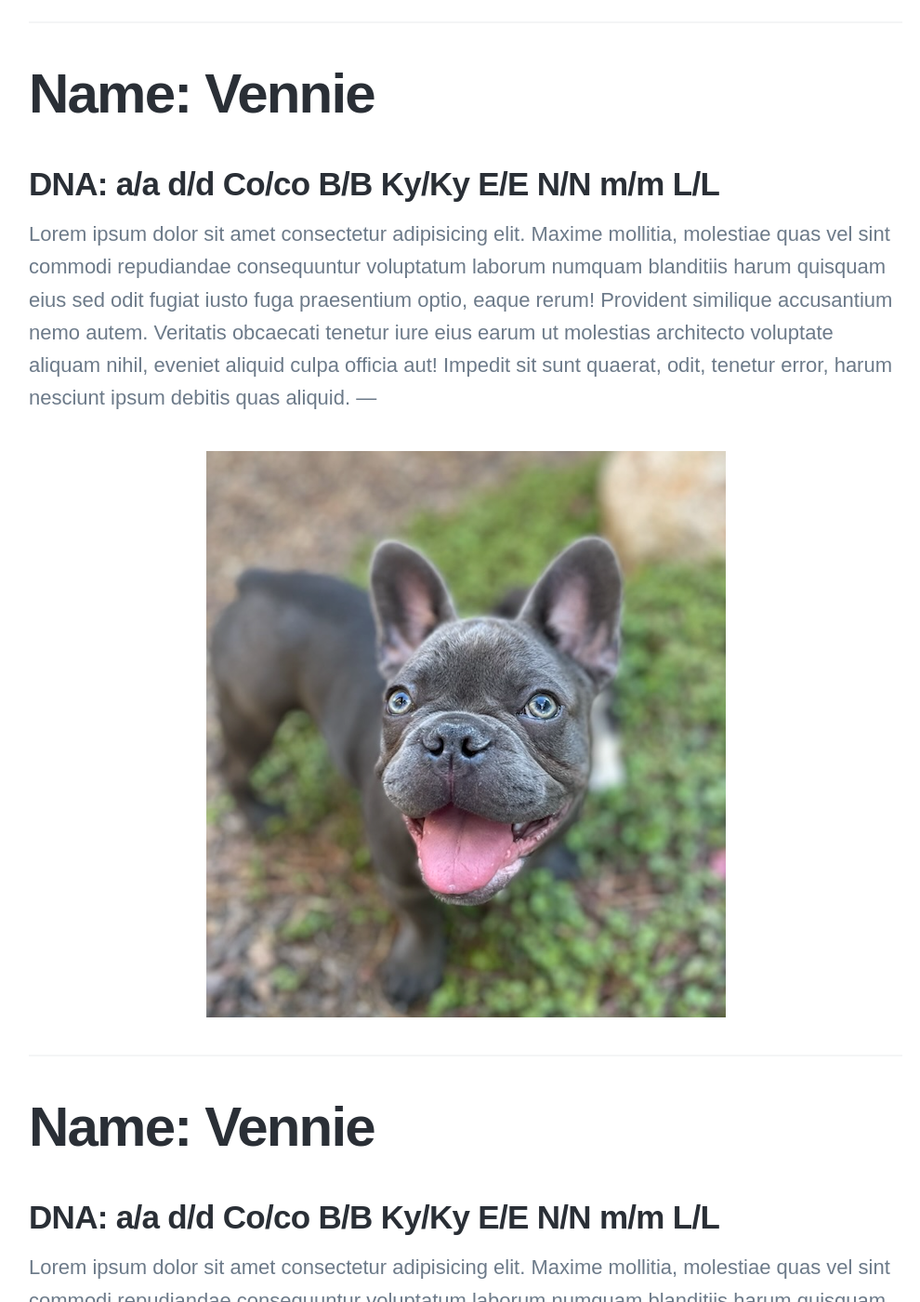
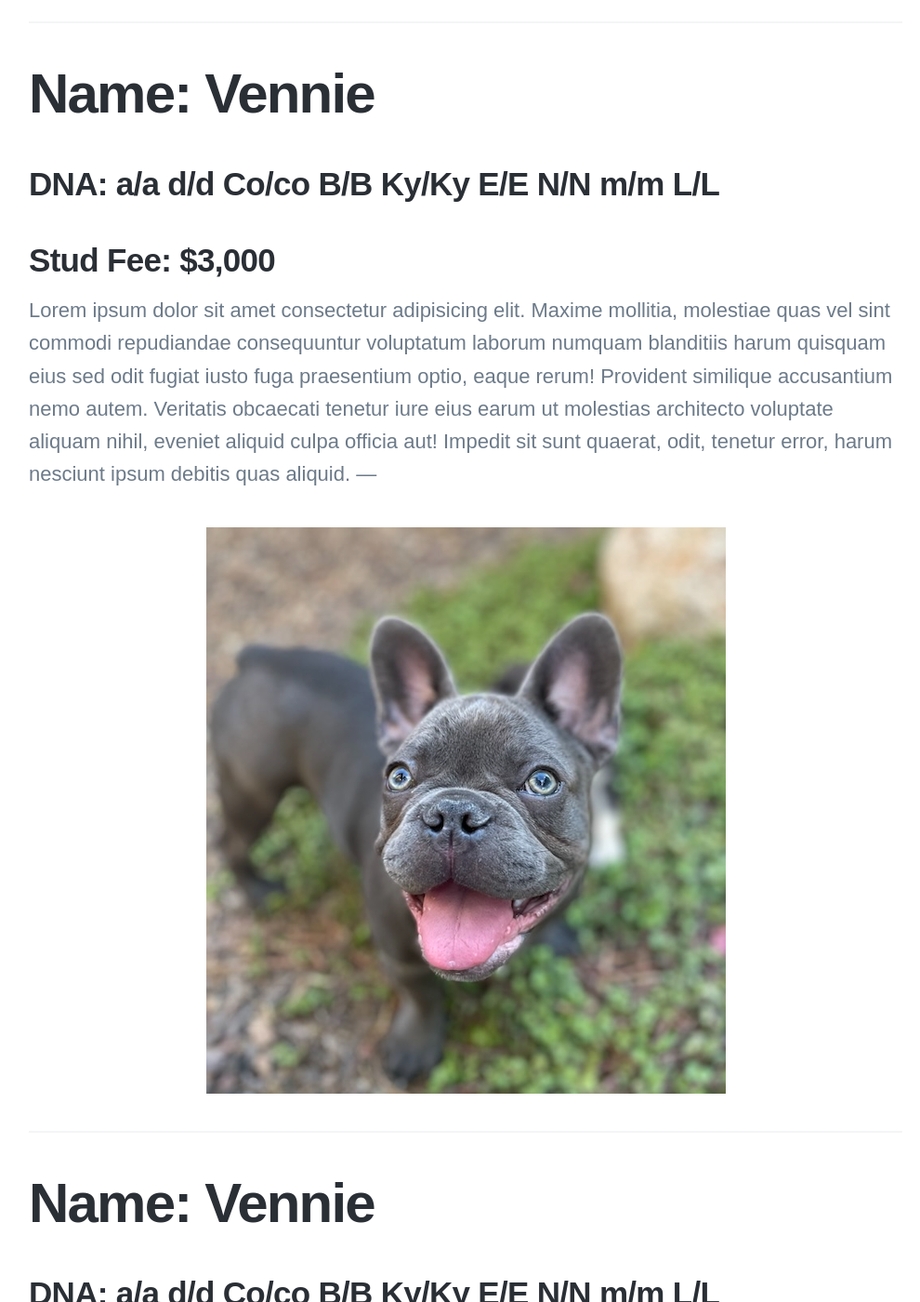
Before and after one commit to jcsodenkamp/jcsodenkamp.github.io, a Jekyll site: the page built from _projects/studs.md, in a window 1280 px wide and 1400 px high, scrolled down 1228 px. Shown: the whole window at 93% size, without its empty margins (139-1129 px from the left). Built offline with Jekyll 4.4.1, drawn with Linux system fonts in a browser that asks for light colours; nearby versions of some CDN libraries; some web fonts are replaced.

Commit message:
Update studs.md

```diff
--- a/_projects/studs.md
+++ b/_projects/studs.md
@@ -13,6 +13,7 @@ featured_image: '/images/demo/stud.png'
 
 <h1>Name: Vennie </h1>
 <h2>DNA: a/a d/d Co/co B/B Ky/Ky E/E N/N m/m L/L </h2>
+<h2>Stud Fee: $3,000</h2>
 Lorem ipsum dolor sit amet consectetur adipisicing elit. Maxime mollitia,
 molestiae quas vel sint commodi repudiandae consequuntur voluptatum laborum
 numquam blanditiis harum quisquam eius sed odit fugiat iusto fuga praesentium
@@ -28,6 +29,7 @@ tenetur error, harum nesciunt ipsum debitis quas aliquid.
 
 <h1>Name: Vennie </h1>
 <h2>DNA: a/a d/d Co/co B/B Ky/Ky E/E N/N m/m L/L </h2>
+<h2>Stud Fee: $3,000</h2>
 Lorem ipsum dolor sit amet consectetur adipisicing elit. Maxime mollitia,
 molestiae quas vel sint commodi repudiandae consequuntur voluptatum laborum
 numquam blanditiis harum quisquam eius sed odit fugiat iusto fuga praesentium
```
